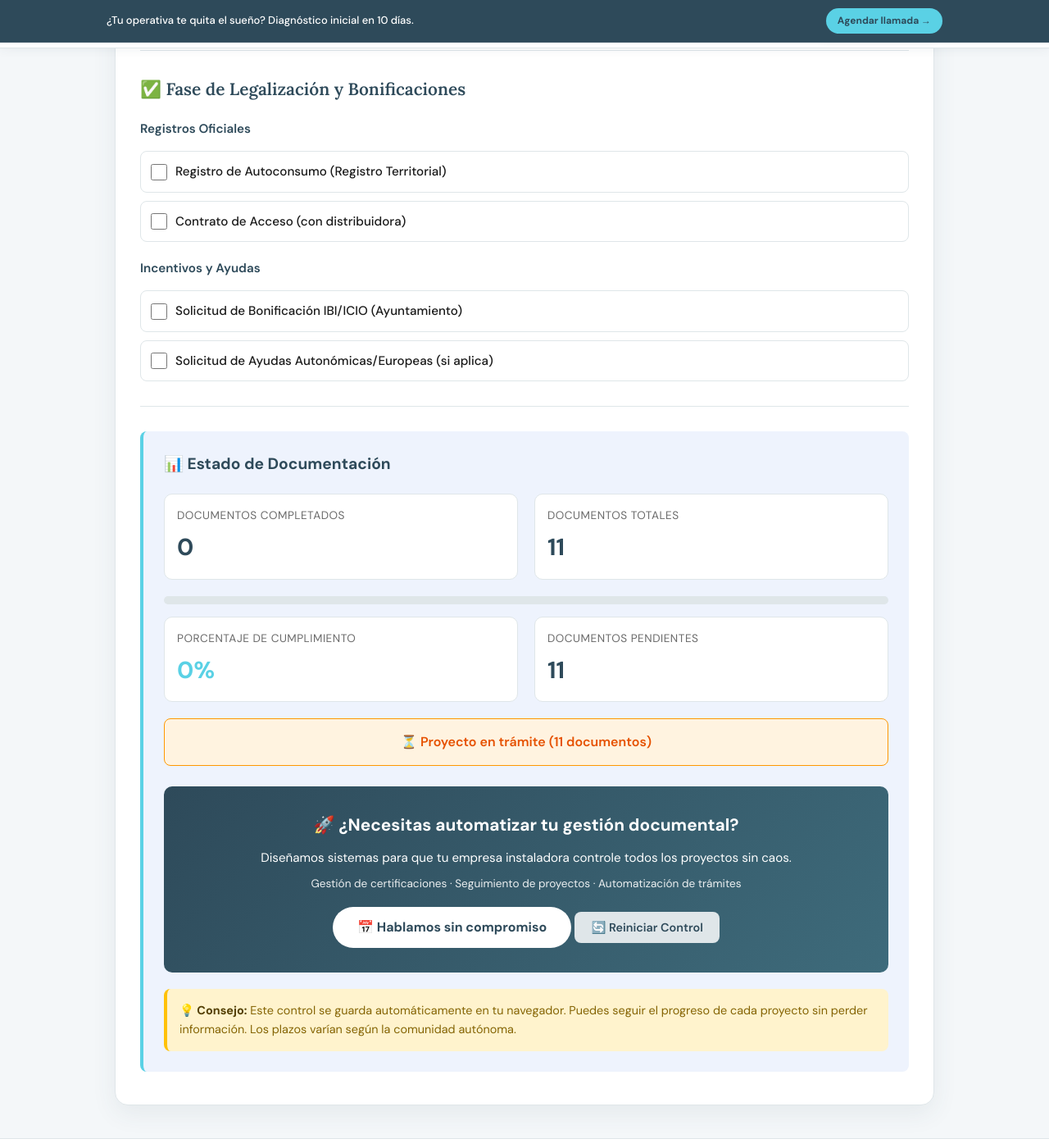
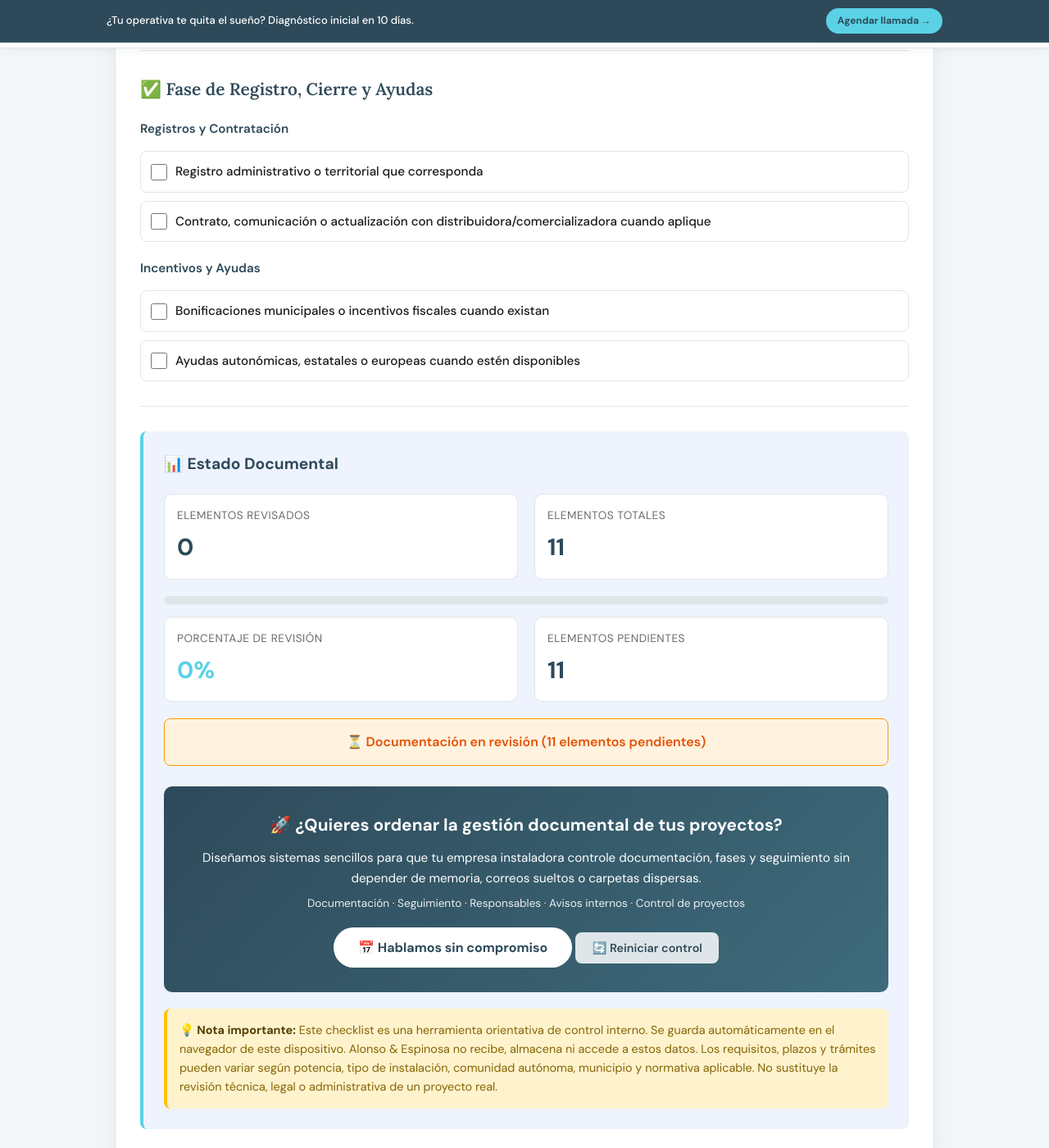
Before and after one commit to alauriela/alonsoespinosa-web, a Jekyll site: the page certificaciones-renovables/index.html, which Jekyll copies as it is, in a window 1280 px wide and 1400 px high, scrolled down 1028 px. Shown: the whole window at 82% size. Built offline with Jekyll 4.4.1, drawn with Linux system fonts in a browser that asks for light colours; some of the changed text lies outside the part shown.

Commit message:
Mejorar tono y prudencia en certificaciones renovables

```diff
--- a/certificaciones-renovables/index.html
+++ b/certificaciones-renovables/index.html
@@ -15,11 +15,11 @@
   <meta name="robots" content="index, follow">
   <link rel="canonical" href="https://www.alonsoespinosa.com/certificaciones-renovables/" />
 
-  <title>Control de Certificaciones · Energías Renovables · Alonso & Espinosa</title>
-  <meta name="description" content="Herramienta para gestionar certificaciones técnicas de proyectos de energías renovables. Sigue el flujo legal en España. Gratuita de Alonso & Espinosa." />
+  <title>Control Documental · Energías Renovables · Alonso & Espinosa</title>
+  <meta name="description" content="Checklist orientativo para controlar documentación técnica y administrativa en proyectos de energías renovables. Herramienta gratuita de Alonso & Espinosa." />
 
-  <meta property="og:title" content="Control de Certificaciones · Energías Renovables" />
-  <meta property="og:description" content="Gestiona certificaciones técnicas de proyectos solares y renovables. Sigue el flujo legal en España." />
+  <meta property="og:title" content="Control Documental · Energías Renovables" />
+  <meta property="og:description" content="Checklist orientativo para controlar documentación técnica y administrativa en proyectos solares y renovables." />
   <meta property="og:type" content="website" />
   <meta property="og:url" content="https://www.alonsoespinosa.com/certificaciones-renovables/" />
   <meta property="og:image" content="https://www.alonsoespinosa.com/og-image-impactful.png" />
@@ -33,8 +33,8 @@
   {
     "@context": "https://schema.org",
     "@type": "WebApplication",
-    "name": "Control de Certificaciones de Energías Renovables",
-    "description": "Herramienta para gestionar certificaciones técnicas de proyectos de energías renovables",
+    "name": "Control Documental para Proyectos de Energías Renovables",
+    "description": "Checklist orientativo para controlar documentación técnica y administrativa en proyectos de energías renovables",
     "url": "https://www.alonsoespinosa.com/certificaciones-renovables/",
     "applicationCategory": "BusinessApplication",
     "operatingSystem": "Any",
@@ -467,8 +467,8 @@
 <div class="wrap">
   <div class="calculator-container">
     <div class="calculator-header">
-      <h1>☀️ Control de Certificaciones</h1>
-      <p>Gestiona la documentación técnica de tus proyectos de energías renovables</p>
+      <h1>☀️ Control Documental de Proyectos Renovables</h1>
+      <p>Checklist orientativo para ordenar la documentación técnica y administrativa de proyectos solares y de energías renovables.</p>
     </div>
 
     <div class="calculator-content">
@@ -481,11 +481,11 @@
             <label style="margin-bottom: 15px;">Documentación de Proyecto</label>
             <div class="checkbox-item">
               <input type="checkbox" id="cert1" class="cert-item">
-              <label for="cert1" class="checkbox-label">Memoria Técnica de Diseño (MTD) - Instalaciones &lt; 10 kW</label>
+              <label for="cert1" class="checkbox-label">Memoria Técnica de Diseño (MTD) cuando aplique</label>
             </div>
             <div class="checkbox-item">
               <input type="checkbox" id="cert2" class="cert-item">
-              <label for="cert2" class="checkbox-label">Proyecto Técnico - Instalaciones &gt; 10 kW (visado)</label>
+              <label for="cert2" class="checkbox-label">Proyecto técnico / documentación técnica específica cuando aplique</label>
             </div>
           </div>
 
@@ -493,11 +493,11 @@
             <label style="margin-bottom: 15px;">Permisos Municipales</label>
             <div class="checkbox-item">
               <input type="checkbox" id="cert3" class="cert-item">
-              <label for="cert3" class="checkbox-label">Licencia de Obra / Declaración Responsable</label>
+              <label for="cert3" class="checkbox-label">Licencia de obra, comunicación previa o declaración responsable según municipio</label>
             </div>
             <div class="checkbox-item">
               <input type="checkbox" id="cert4" class="cert-item">
-              <label for="cert4" class="checkbox-label">Permiso de acceso y conexión (si aplica)</label>
+              <label for="cert4" class="checkbox-label">Permiso de acceso y conexión cuando sea necesario</label>
             </div>
           </div>
         </div>
@@ -512,11 +512,11 @@
             <label style="margin-bottom: 15px;">Certificaciones de Instalación</label>
             <div class="checkbox-item">
               <input type="checkbox" id="cert5" class="cert-item">
-              <label for="cert5" class="checkbox-label">Certificado de Instalación Eléctrica (CIE)</label>
+              <label for="cert5" class="checkbox-label">Certificado de instalación eléctrica u otra documentación técnica requerida</label>
             </div>
             <div class="checkbox-item">
               <input type="checkbox" id="cert6" class="cert-item">
-              <label for="cert6" class="checkbox-label">Certificado de Fin de Obra (CFO)</label>
+              <label for="cert6" class="checkbox-label">Certificado de fin de obra o documento equivalente cuando aplique</label>
             </div>
           </div>
 
@@ -524,7 +524,7 @@
             <label style="margin-bottom: 15px;">Puesta en Servicio</label>
             <div class="checkbox-item">
               <input type="checkbox" id="cert7" class="cert-item">
-              <label for="cert7" class="checkbox-label">Acta de Puesta en Servicio (Comunidad Autónoma)</label>
+              <label for="cert7" class="checkbox-label">Tramitación de puesta en servicio ante el organismo competente</label>
             </div>
           </div>
         </div>
@@ -533,17 +533,17 @@
 
         <!-- SECCIÓN FASE LEGALIZACIÓN -->
         <div class="form-section">
-          <h3>✅ Fase de Legalización y Bonificaciones</h3>
+          <h3>✅ Fase de Registro, Cierre y Ayudas</h3>
 
           <div class="form-group">
-            <label style="margin-bottom: 15px;">Registros Oficiales</label>
+            <label style="margin-bottom: 15px;">Registros y Contratación</label>
             <div class="checkbox-item">
               <input type="checkbox" id="cert8" class="cert-item">
-              <label for="cert8" class="checkbox-label">Registro de Autoconsumo (Registro Territorial)</label>
+              <label for="cert8" class="checkbox-label">Registro administrativo o territorial que corresponda</label>
             </div>
             <div class="checkbox-item">
               <input type="checkbox" id="cert9" class="cert-item">
-              <label for="cert9" class="checkbox-label">Contrato de Acceso (con distribuidora)</label>
+              <label for="cert9" class="checkbox-label">Contrato, comunicación o actualización con distribuidora/comercializadora cuando aplique</label>
             </div>
           </div>
 
@@ -551,11 +551,11 @@
             <label style="margin-bottom: 15px;">Incentivos y Ayudas</label>
             <div class="checkbox-item">
               <input type="checkbox" id="cert10" class="cert-item">
-              <label for="cert10" class="checkbox-label">Solicitud de Bonificación IBI/ICIO (Ayuntamiento)</label>
+              <label for="cert10" class="checkbox-label">Bonificaciones municipales o incentivos fiscales cuando existan</label>
             </div>
             <div class="checkbox-item">
               <input type="checkbox" id="cert11" class="cert-item">
-              <label for="cert11" class="checkbox-label">Solicitud de Ayudas Autonómicas/Europeas (si aplica)</label>
+              <label for="cert11" class="checkbox-label">Ayudas autonómicas, estatales o europeas cuando estén disponibles</label>
             </div>
           </div>
         </div>
@@ -564,15 +564,15 @@
 
         <!-- RESULTADOS -->
         <div class="results">
-          <h3>📊 Estado de Documentación</h3>
+          <h3>📊 Estado Documental</h3>
 
           <div class="result-grid">
             <div class="result-item">
-              <div class="result-label">Documentos Completados</div>
+              <div class="result-label">Elementos revisados</div>
               <div class="result-value" id="completedCerts">0</div>
             </div>
             <div class="result-item">
-              <div class="result-label">Documentos Totales</div>
+              <div class="result-label">Elementos totales</div>
               <div class="result-value" id="totalCerts">11</div>
             </div>
           </div>
@@ -583,30 +583,30 @@
 
           <div class="result-grid">
             <div class="result-item">
-              <div class="result-label">Porcentaje de Cumplimiento</div>
+              <div class="result-label">Porcentaje de revisión</div>
               <div class="result-value highlight" id="percentCerts">0%</div>
             </div>
             <div class="result-item">
-              <div class="result-label">Documentos Pendientes</div>
+              <div class="result-label">Elementos pendientes</div>
               <div class="result-value" id="pendingCerts">11</div>
             </div>
           </div>
 
           <div id="statusMessage" class="status-message pending">
-            ⏳ Proyecto en trámite
+            ⏳ Documentación en revisión
           </div>
 
           <div class="cta-section">
-            <div class="cta-title">🚀 ¿Necesitas automatizar tu gestión documental?</div>
-            <p>Diseñamos sistemas para que tu empresa instaladora controle todos los proyectos sin caos.</p>
-            <p style="font-size: 0.85em; opacity: 0.9;">Gestión de certificaciones · Seguimiento de proyectos · Automatización de trámites</p>
-            <a href="https://cal.eu/alonso-espinosa/primera-conversacion-exploratoria" target="_blank" class="btn-cal">📅 Hablamos sin compromiso</a>
-            <button type="button" class="btn-reset" onclick="resetCertifications()">🔄 Reiniciar Control</button>
+            <div class="cta-title">🚀 ¿Quieres ordenar la gestión documental de tus proyectos?</div>
+            <p>Diseñamos sistemas sencillos para que tu empresa instaladora controle documentación, fases y seguimiento sin depender de memoria, correos sueltos o carpetas dispersas.</p>
+            <p style="font-size: 0.85em; opacity: 0.9;">Documentación · Seguimiento · Responsables · Avisos internos · Control de proyectos</p>
+            <a href="https://cal.eu/alonso-espinosa/primera-conversacion-exploratoria" target="_blank" rel="noopener" class="btn-cal">📅 Hablamos sin compromiso</a>
+            <button type="button" class="btn-reset" onclick="resetCertifications()">🔄 Reiniciar control</button>
           </div>
 
           <div class="note">
-            <strong>💡 Consejo:</strong>
-            Este control se guarda automáticamente en tu navegador. Puedes seguir el progreso de cada proyecto sin perder información. Los plazos varían según la comunidad autónoma.
+            <strong>💡 Nota importante:</strong>
+            Este checklist es una herramienta orientativa de control interno. Se guarda automáticamente en el navegador de este dispositivo. Alonso &amp; Espinosa no recibe, almacena ni accede a estos datos. Los requisitos, plazos y trámites pueden variar según potencia, tipo de instalación, comunidad autónoma, municipio y normativa aplicable. No sustituye la revisión técnica, legal o administrativa de un proyecto real.
           </div>
         </div>
       </form>
@@ -703,15 +703,15 @@
     progressFill.style.width = percent + '%';
 
     if (percent === 100) {
-      statusMessage.textContent = '✅ Proyecto legalizado';
+      statusMessage.textContent = '✅ Revisión documental completada';
       statusMessage.classList.remove('pending');
       statusMessage.classList.add('ready');
     } else if (percent >= 70) {
-      statusMessage.textContent = '⏳ Casi listo (' + pending + ' documentos)';
+      statusMessage.textContent = '⏳ Revisión avanzada (' + pending + ' elementos pendientes)';
       statusMessage.classList.remove('ready');
       statusMessage.classList.add('pending');
     } else {
-      statusMessage.textContent = '⏳ Proyecto en trámite (' + pending + ' documentos)';
+      statusMessage.textContent = '⏳ Documentación en revisión (' + pending + ' elementos pendientes)';
       statusMessage.classList.remove('ready');
       statusMessage.classList.add('pending');
     }
```
